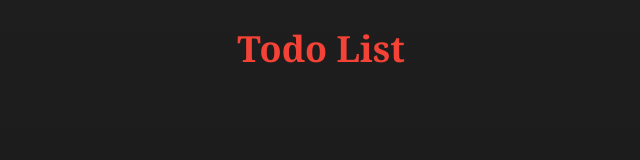
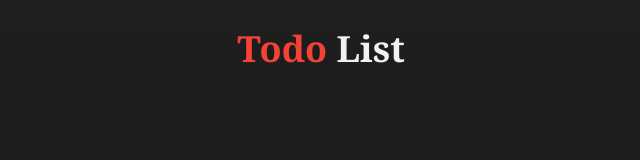
Before and after one commit to dellamora/todo-react, a React (Create React App) app: page / in a window 1280 px wide. Shown: the top 160 px of the page, without its empty margins (319-959 px from the left). Built offline with nearby package versions, Linux system fonts and the light colour scheme.

Commit message:
WIP: added color to span tag

```diff
--- a/src/index.css
+++ b/src/index.css
@@ -7,6 +7,10 @@ body {
 h1 {
   font-size: 36px;
   color:#f44336
+}
+
+span {
+  color: #f1f1f1
 }
 
 
```
